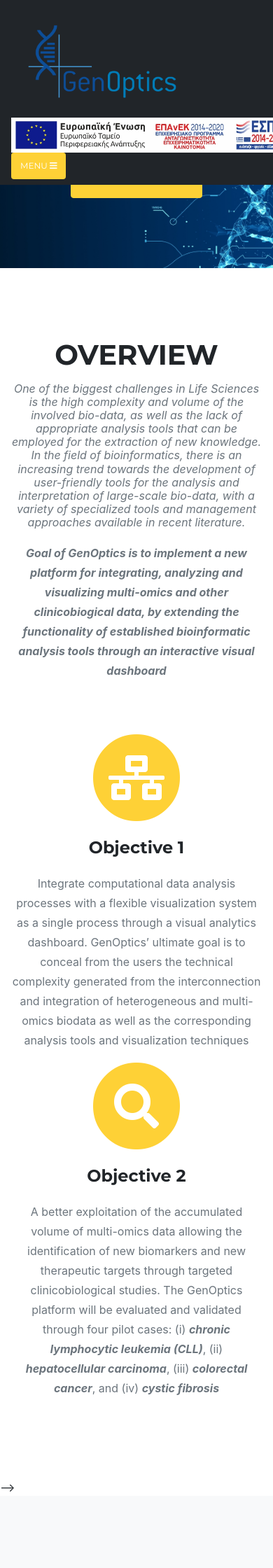
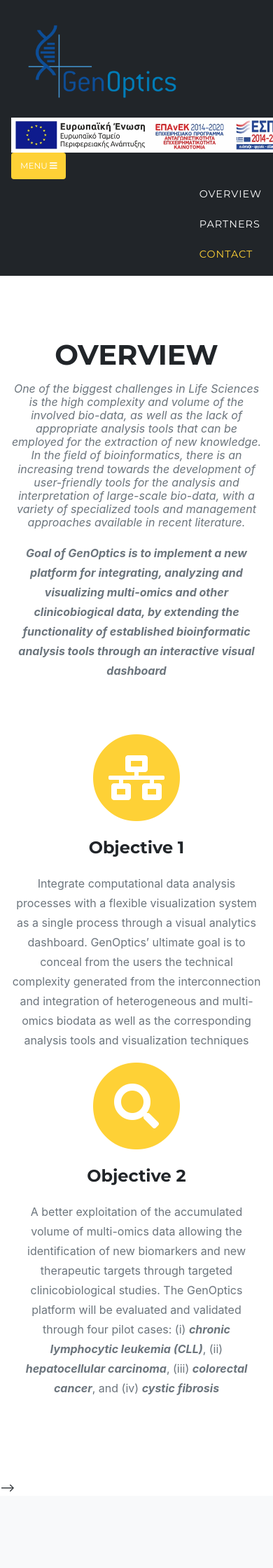
Before and after one commit to GenOptics/GenOptics.github.io, a Jekyll site: the page built from index.md, in a window 390 px wide. Shown: the top 2240 px of the page at 70% size. Built offline with Jekyll 4.4.1, drawn with Linux system fonts in a browser that asks for light colours; some web fonts are replaced.

Commit message:
flex-direction column ul navheader

```diff
--- a/_sass/components/_navbar.scss
+++ b/_sass/components/_navbar.scss
@@ -71,3 +71,9 @@
     }
   }
 }
+@media(max-width:1100px) {
+  #navbarResponsive {
+    display: flex;
+    flex-direction: column;
+  }
+}
```
